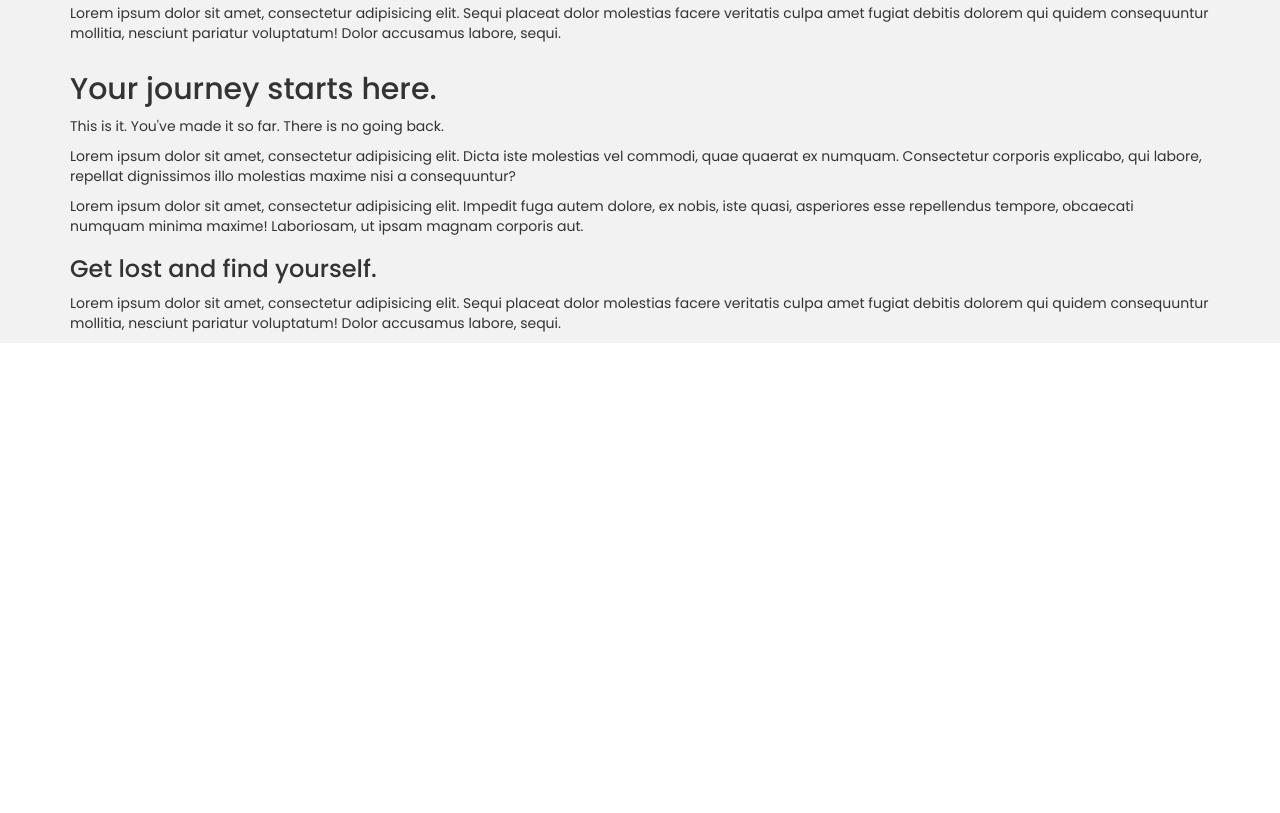
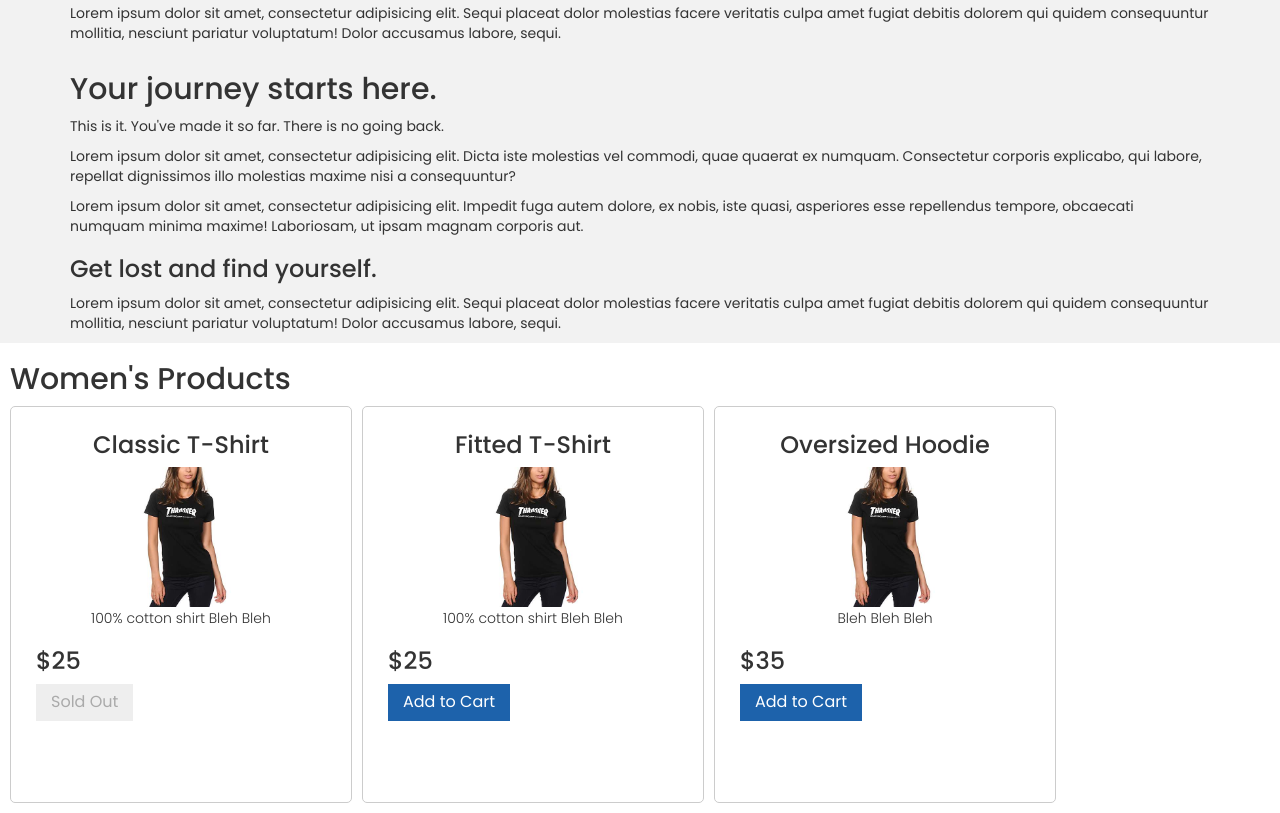
Before and after one commit to kevinsangnguyen/hateapparel, a website: page client/index.html at #!/women in a window 1280 px wide. Shown: the part 1295-2108 px from the top of the page. Before the commit the page ends 1638 px from the top, so only its background shows below. Drawn offline with nearby package versions, Linux system fonts and the light colour scheme; some packages are replaced by stand-ins of ours; a script that the page names is missing.

Commit message:
added womens grid

```diff
--- a/client/controllers/store_controller.js
+++ b/client/controllers/store_controller.js
@@ -29,6 +29,33 @@ board.controller('storeController', function($scope){
 		}
 	]
 
+	$scope.womenproducts = [
+		{
+			name : "Classic T-Shirt",
+			price: "25",
+			description : "100% cotton shirt Bleh Bleh",
+			canPurchase : false,
+			soldOut : true,
+			image : imgPath + "womenshirt.jpg"
+		},
+		{
+			name : "Fitted T-Shirt",
+			price: "25",
+			description : "100% cotton shirt Bleh Bleh",
+			canPurchase : true,
+			soldOut : false,
+			image : imgPath + "womenshirt.jpg"
+		},
+		{
+			name : "Oversized Hoodie",
+			price: "35",
+			description : "Bleh Bleh Bleh",
+			canPurchase : true,
+			soldOut : false,
+			image : imgPath + "womenshirt.jpg"
+		}
+	]
+
   $scope.class = "thumb";
   $scope.changeClass = function($scope){
     if ($scope.class === "thumb")
--- a/client/index.html
+++ b/client/index.html
@@ -33,6 +33,9 @@
         })
         .when('/men',{
             templateUrl: 'partials/men.html'
+        })
+        .when('/women',{
+            templateUrl: 'partials/women.html'
         })
         .otherwise({
           redirectTo: '/'
--- a/client/partials/women.html
+++ b/client/partials/women.html
@@ -0,0 +1,19 @@
+<div ng-controller="storeController">
+<div id="womendiv">
+	<div class="wrapper">
+		<div class="centered-wrapper">
+			<h2>Women's Products</h2>
+			<div class="allitems">
+            	<div class="item" ng-repeat="product in womenproducts">
+            		<h2>{{product.name}}</h2>
+               		<img ng-src="{{product.image}}" ng-class="class" ng-click="changeClass(this)">
+                	<p>{{product.description}}</p>
+                	<h3>${{product.price}}</h3>
+               		<button class="button sold-out" disabled ng-show="product.soldOut">Sold Out</button>
+                	<button class="button" ng-show="product.canPurchase">Add to Cart</button>
+                </div>
+            </div>
+        </div>
+	</div>
+</div>
+</div>
```
Also changed, not shown: client/images/womenshirt.jpg (added), 1 other file.
